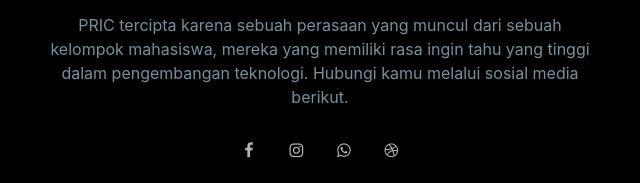
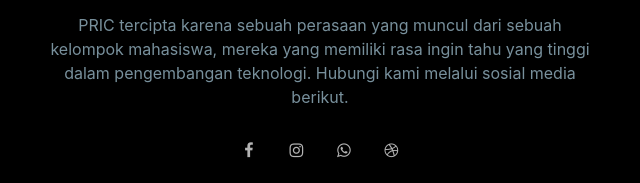
Before and after one commit to pricelectronics/pricelectronics.github.io, a plain HTML site: page index.html in a window 1280 px wide. Shown: the part 3390-3573 px from the top of the page, 320-960 px from the left. Drawn offline with nearby package versions, Linux system fonts and the light colour scheme; a web font is replaced by a local one.

Commit message:
Update index.html

```diff
--- a/index.html
+++ b/index.html
@@ -194,7 +194,7 @@
 
                 <h2 class="heading-black">About Us</h2>
 
-                <p class="text-muted">PRIC tercipta karena sebuah perasaan yang muncul dari sebuah kelompok mahasiswa, mereka yang memiliki rasa ingin tahu yang tinggi dalam pengembangan teknologi. Hubungi kamu melalui sosial media berikut.</p>
+                <p class="text-muted">PRIC tercipta karena sebuah perasaan yang muncul dari sebuah kelompok mahasiswa, mereka yang memiliki rasa ingin tahu yang tinggi dalam pengembangan teknologi. Hubungi kami melalui sosial media berikut.</p>
                 <ul class="list-inline social social-sm">
                     <li class="list-inline-item">
                         <a href="https://www.facebook.com/share/wsdLLRtsc4b9rCxC/?mibextid=qi2Omg"><i class="fa fa-facebook"></i></a>
```
